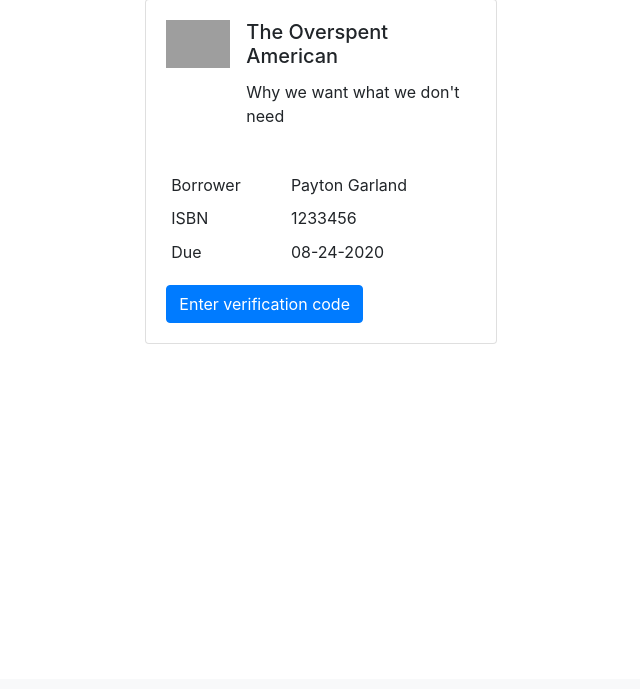
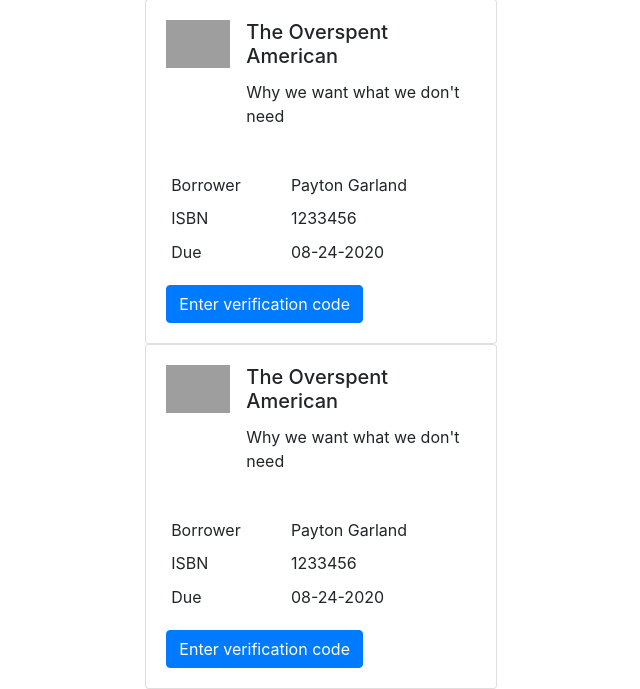
Before and after one commit to ryanramsdell27/open-lib, a Flask app: template templates/pending.html in a window 1280 px wide. Shown: the part 121-810 px from the top of the page, without its empty margins (73-713 px from the left). Before the commit the page ends 465 px from the top, so only its background shows below. Run offline with Flask 2, Linux system fonts and the light colour scheme; the template is opened without the code that fills it, so the values that code supplies are empty; some libraries are stand-ins or nearby versions; grey boxes are pictures that could not be loaded.

Commit message:
Changes to pending

```diff
--- a/app.py
+++ b/app.py
@@ -40,7 +40,7 @@
         resp.set_cookie('TOKEN', '', expires=0)
         return resp
 
-    return render_template("pending.html", current='pending')
+    return render_template("pending.html", pending_transactions=utils.get_pending_transactions(), current='pending')
 
 @app.route("/register-item")
 def registerItem():
--- a/templates/pending.html
+++ b/templates/pending.html
@@ -8,12 +8,41 @@
     {% extends "template.html" %}
     {% block content %}
 
+    <div class="container-fluid">
+        {% for transaction in pending_transactions %}
+        <div class="col-md-1">
+            <div class="card" style="width: 22rem;">
+                dumb
+                <div class="card-body">
+                    <table class="table table-borderless table-sm">
+                        <tbody>
+                        <tr>
+                            <td>Borrower</td>
+                            <td>{{transaction.code_owner}}</td>
+                        </tr>
+                        <tr>
+                            <td>ISBN</td>
+                            <td>1233456</td>
+                        </tr>
+                        <tr>
+                            <td>Due</td>
+                            <td>08-24-2020</td>
+                        </tr>
+                        </tbody>
+                    </table>
+                </div>
+            </div>
+        </div>
+        {% endfor %}
+    </div>
+
     <div class="row justify-content-md-center" style="margin-bottom:2em; margin-top: 2em">
         <div class="col-sm-2"></div>
         <div class="col-sm-8">
         </div>
         <div class="col-sm-2"></div>
     </div>
+
     <div class="row justify-content-md-center">
         <div class="col-md-2 col-sm"></div>
         <div class="col-md-8 col-sm">
@@ -47,9 +76,43 @@
                 <button type="button" class="btn btn-primary" data-toggle="modal" data-target=".bd-example-modal-lg">Enter verification code</button>
             </div>
         </div>
+
+            <div class="card" style="width: 22rem;">
+                <div class="card-body">
+                    <div class="media">
+                        <img src="http://books.google.com/books/content?id=gu4JXBTxjhgC&printsec=frontcover&img=1&zoom=5&edge=curl&source=gbs_api" class="mr-3" style="max-width: 4em">
+                        <div class="media-body">
+                            <h5 class="mt-0 card-title">The Overspent American</h5>
+                            Why we want what we don't need
+                        </div>
+                    </div>
+                </div>
+                <div class="card-body">
+                    <table class="table table-borderless table-sm">
+                        <tbody>
+                        <tr>
+                            <td>Borrower</td>
+                            <td>Payton Garland</td>
+                        </tr>
+                        <tr>
+                            <td>ISBN</td>
+                            <td>1233456</td>
+                        </tr>
+                        <tr>
+                            <td>Due</td>
+                            <td>08-24-2020</td>
+                        </tr>
+                        </tbody>
+                    </table>
+                    <button type="button" class="btn btn-primary" data-toggle="modal" data-target=".bd-example-modal-lg">Enter verification code</button>
+                </div>
+            </div>
+
         </div>
         <div class="col-md-2 col-sm"></div>
     </div>
+
+
 
     <div class="modal fade bd-example-modal-lg" tabindex="-1" role="dialog" aria-labelledby="myLargeModalLabel" aria-hidden="true">
       <div class="modal-dialog modal-lg">
@@ -65,7 +128,7 @@
                 <div class="form-group">
                     <div class="col-sm-5 text-center">
                         <input name="firstdigit" class="digit text-center" type="password" required id="firstdigit" size="1" maxlength="1" tabindex="0">
-                        <input name="secondtdigit" class="digit text-center" type="password" required id="firstdigit" size="1" maxlength="1" tabindex="1">
+                        <input name="secondtdigit" class="digit text-center" type="password" required id="seconddigit" size="1" maxlength="1" tabindex="1">
                         <input name="thirddigit" class="digit text-center" type="password" required id="thirddigit" size="1" maxlength="1"  tabindex="2" >
                         <input name="fourthdigit" class="digit text-center" type="password" required id="fourthdigit" size="1" maxlength="1" tabindex="3">
                     </div>
--- a/utils.py
+++ b/utils.py
@@ -12,6 +12,9 @@
 
 def get_books():
     return books.find()
+
+def get_pending_transactions():
+    return pending_transactions.find()
 
 def get_user_items(id):
     items = catalog.find({'owner': id})
```
Lines whose indentation alone changed are shown as unchanged.
